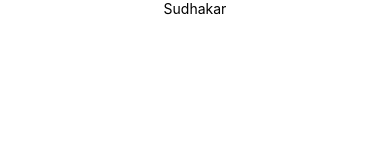
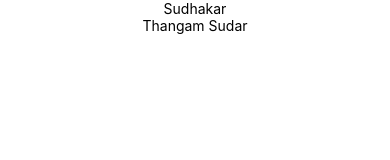
Before and after one commit to Sudhakar-sudha/Sampleclg, a React Native app: screen / in a window 390 px wide. Shown: the top 160 px of the page. Built offline with nearby package versions, Linux system fonts and the light colour scheme.

Commit message:
learning git

```diff
--- a/Components/Home.js
+++ b/Components/Home.js
@@ -5,6 +5,7 @@ export default function Home() {
   return (
     <View style={styles.container}>
         <Text>Sudhakar</Text>
+    <Text>Thangam Sudar</Text>
     </View>
   );
 }
```
